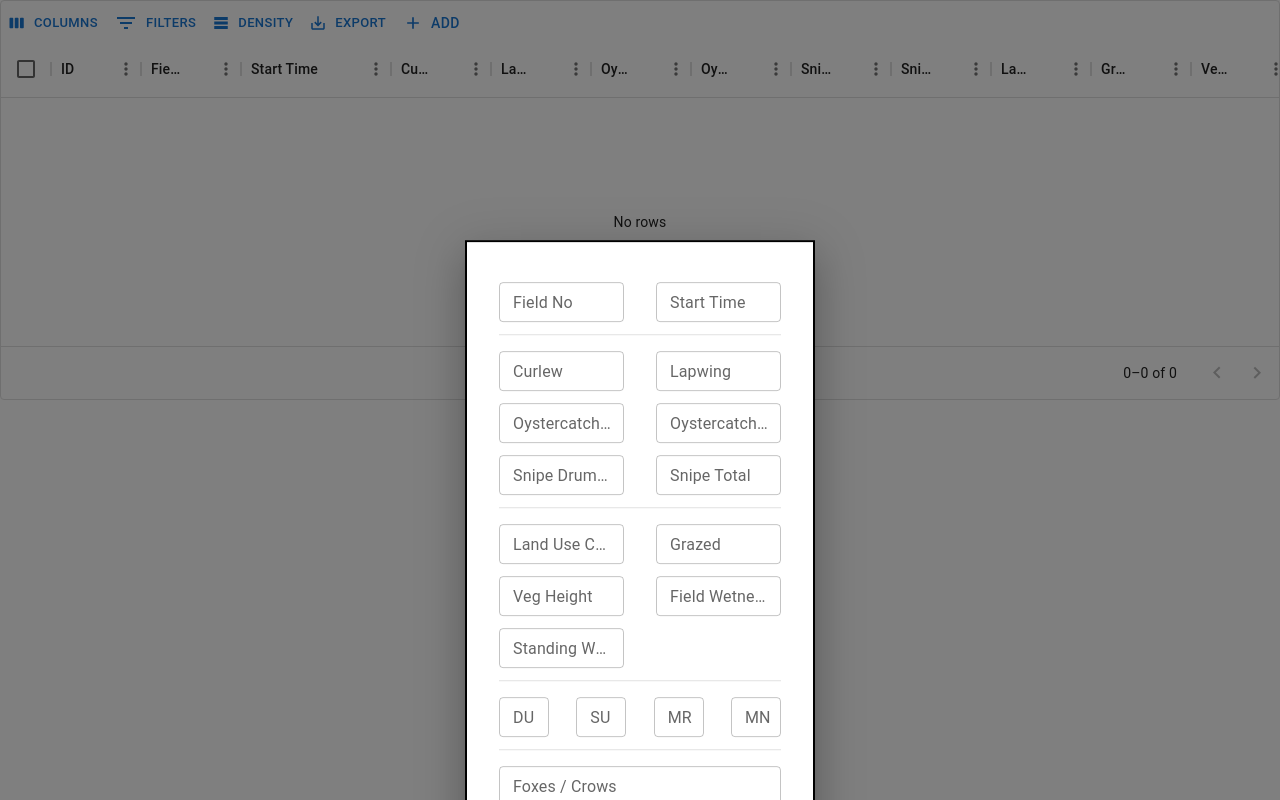
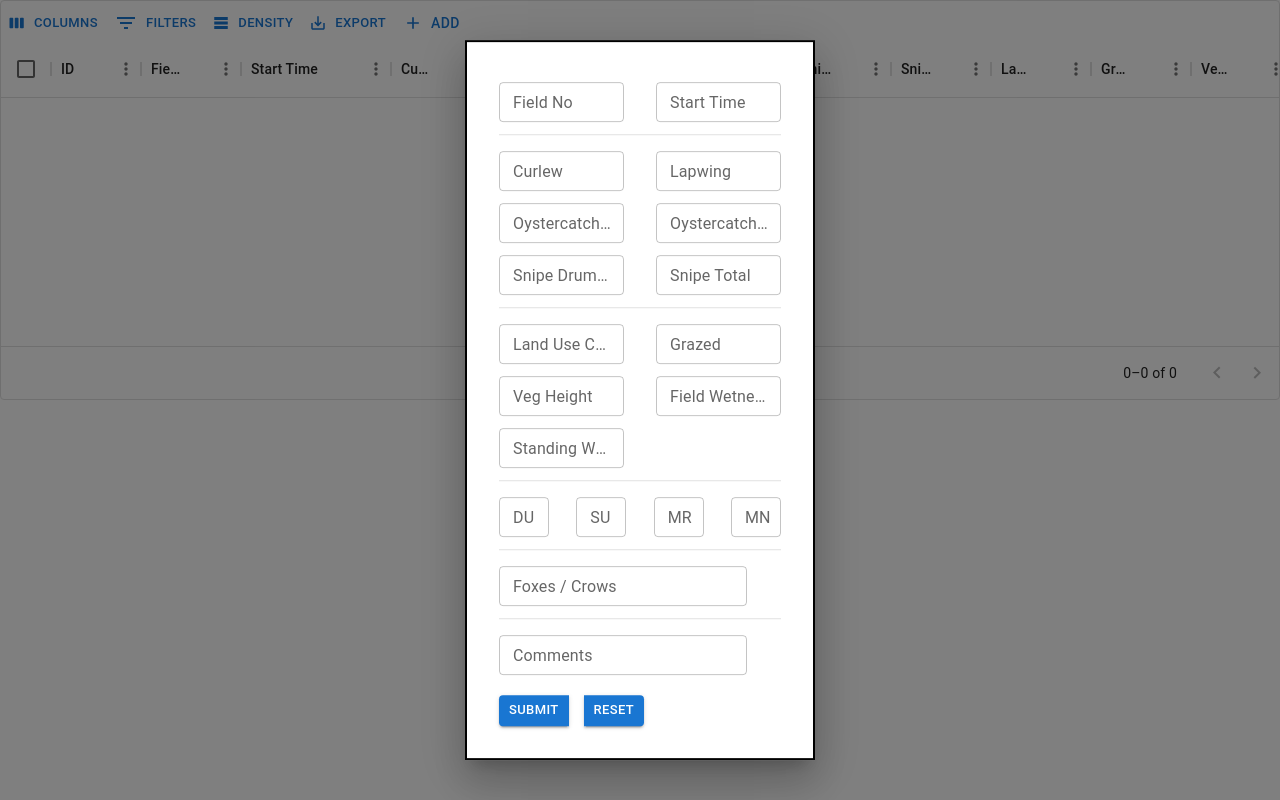
Before and after one commit to slamdunc123/next-rspb-survey, a Next.js app: page /survey in a window 1280 px wide. Both pictures are taken after a click on the button "ADD". Built offline with nearby package versions, Linux system fonts and the light colour scheme.

Commit message:
fix - modal scroll issue 2nd try

```diff
--- a/app/components/SurveyForm/SurveyForm.tsx
+++ b/app/components/SurveyForm/SurveyForm.tsx
@@ -52,9 +52,8 @@ const Form = ({ isModalOpen, handleCloseModal, addTableRow }) => {
 		<Modal
 			open={isModalOpen}
 			onClose={handleCloseModal}
-			sx={{  overflow: 'scroll' }}
+			sx={{ overflow: 'scroll' }}
 		>
-			<form onSubmit={(e) => handleSubmit(e, formData)}>
 			<Box
 				sx={{
 					display: 'flex',
@@ -65,12 +64,13 @@ const Form = ({ isModalOpen, handleCloseModal, addTableRow }) => {
 					boxShadow: 24,
 					p: 4,
 					position: 'absolute',
-						top: '75%',
+					top: { sm: '50%', xs: '75%' },
 					left: '50%',
 					transform: 'translate(-50%, -50%)',
 					width: 350,
 				}}
 			>
+				<form onSubmit={(e) => handleSubmit(e, formData)}>
 					<Box
 						sx={{
 							display: 'flex',
@@ -357,8 +357,8 @@ const Form = ({ isModalOpen, handleCloseModal, addTableRow }) => {
 							</Button>
 						</Box>
 					</ButtonGroup>
+				</form>
 			</Box>
-			</form>
 		</Modal>
 	);
 };
```
Lines whose indentation alone changed are shown as unchanged.
